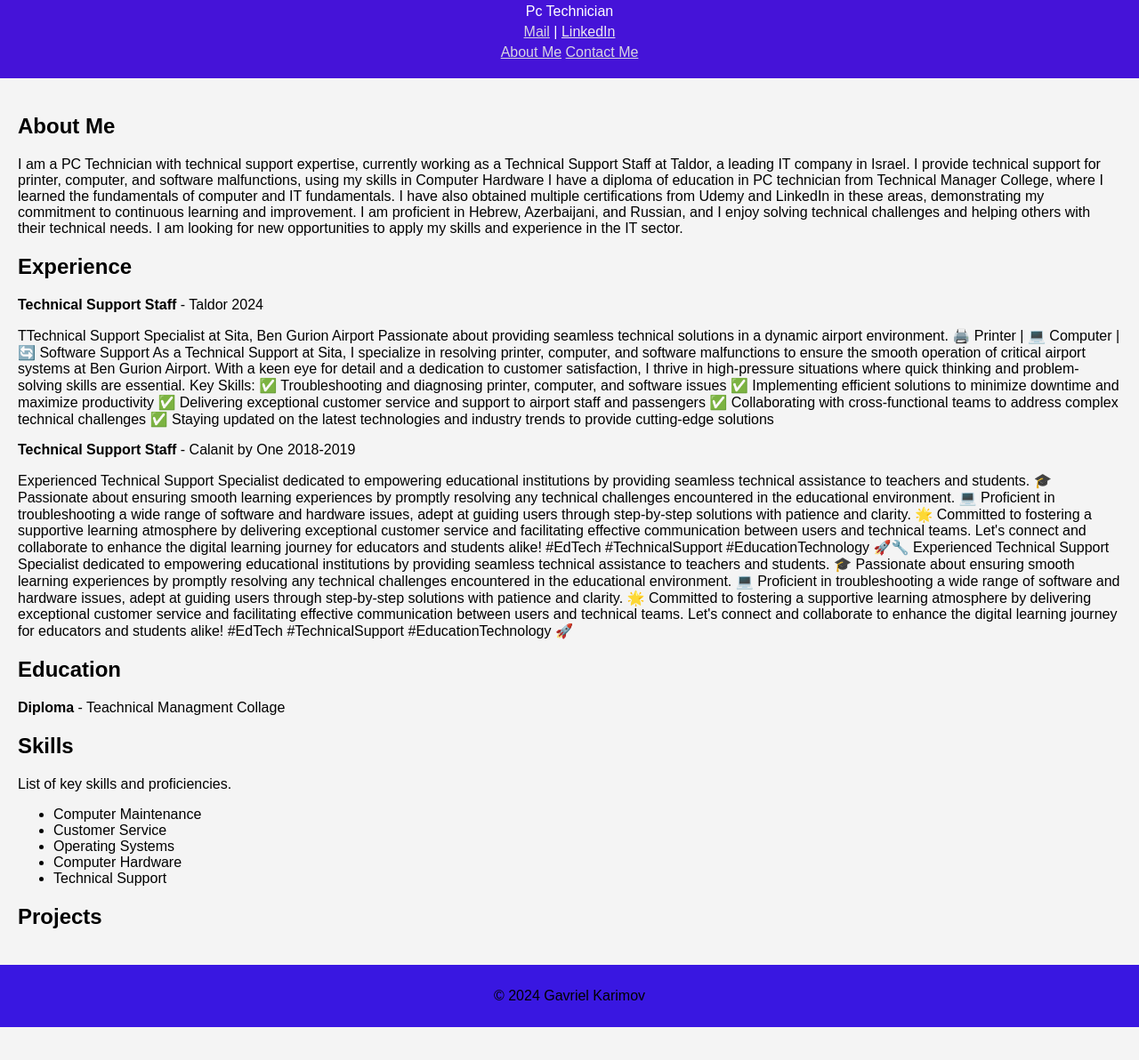
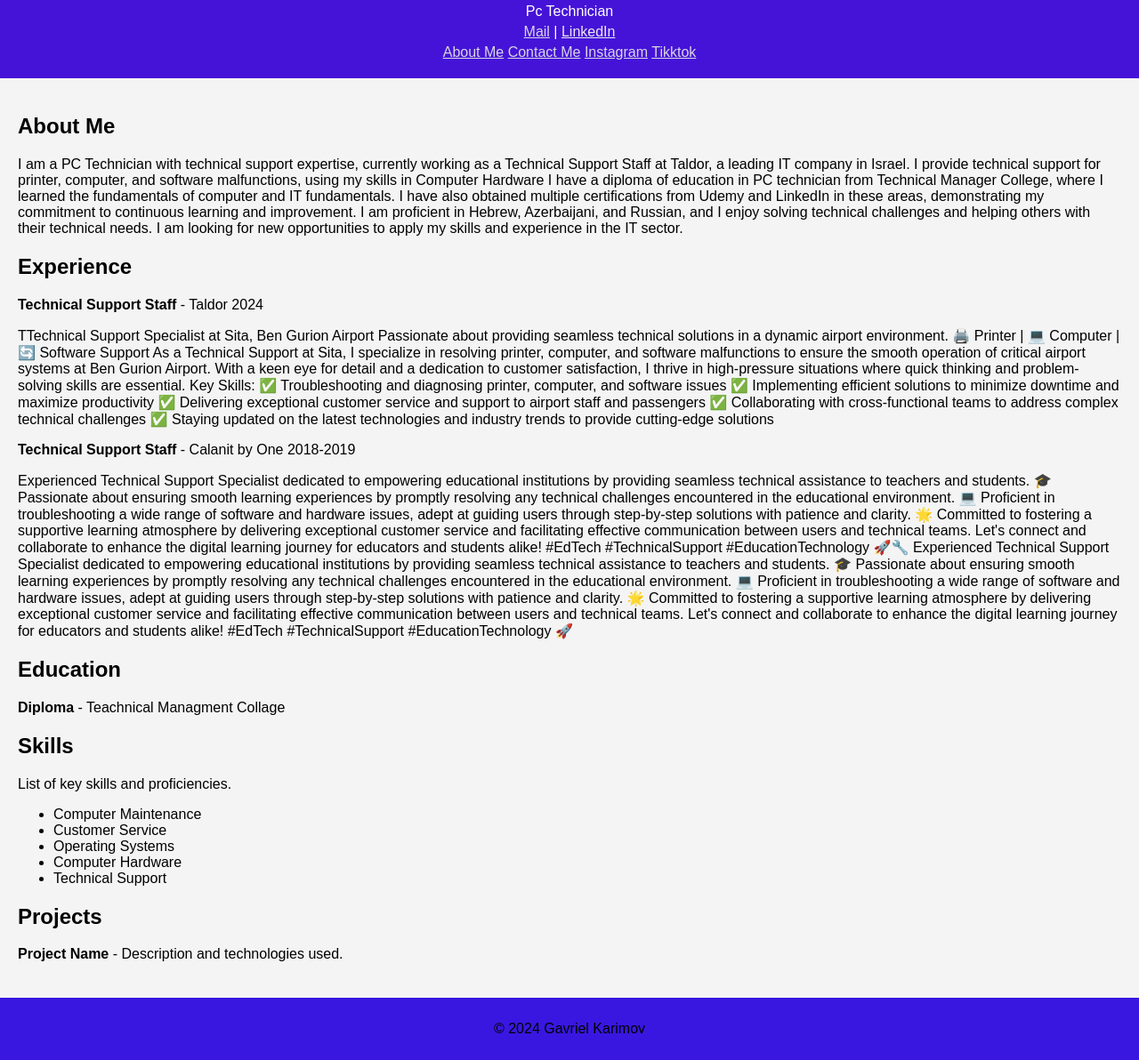
Before and after one commit to gavrielka/cvnew, a plain HTML site: page index.html in a window 1280 px wide. Shown: the part 222-1414 px from the top of the page at 89% size. Before the commit the page ends 1377 px from the top, so only its background shows below. Drawn offline with Linux system fonts and the light colour scheme.

Commit message:
Add files via upload

```diff
--- a/index.html
+++ b/index.html
@@ -29,6 +29,8 @@
         <div class="nav">
             <a href="./index.html" style="color: rgb(217, 215, 225);" >About Me</a>
             <a href="./contact.html" style="color: rgb(217, 215, 225);">Contact Me</a>
+            <a href="https://www.instagram.com/gabrielkerimov/" style="color: rgb(217, 215, 225);">Instagram</a>
+            <a href="https://www.tiktok.com/@gtiblog" style="color: rgb(217, 215, 225);">Tikktok</a>
         </div>
     </div>
     <div class="content">
@@ -84,7 +86,7 @@
         </div>
         <div class="section">
             <h2>Projects</h2>
-            <p><strong></strong> </p>
+            <p><strong>Project Name</strong> - Description and technologies used.</p>
         </div>
     </div>
     <div class="footer">
```
